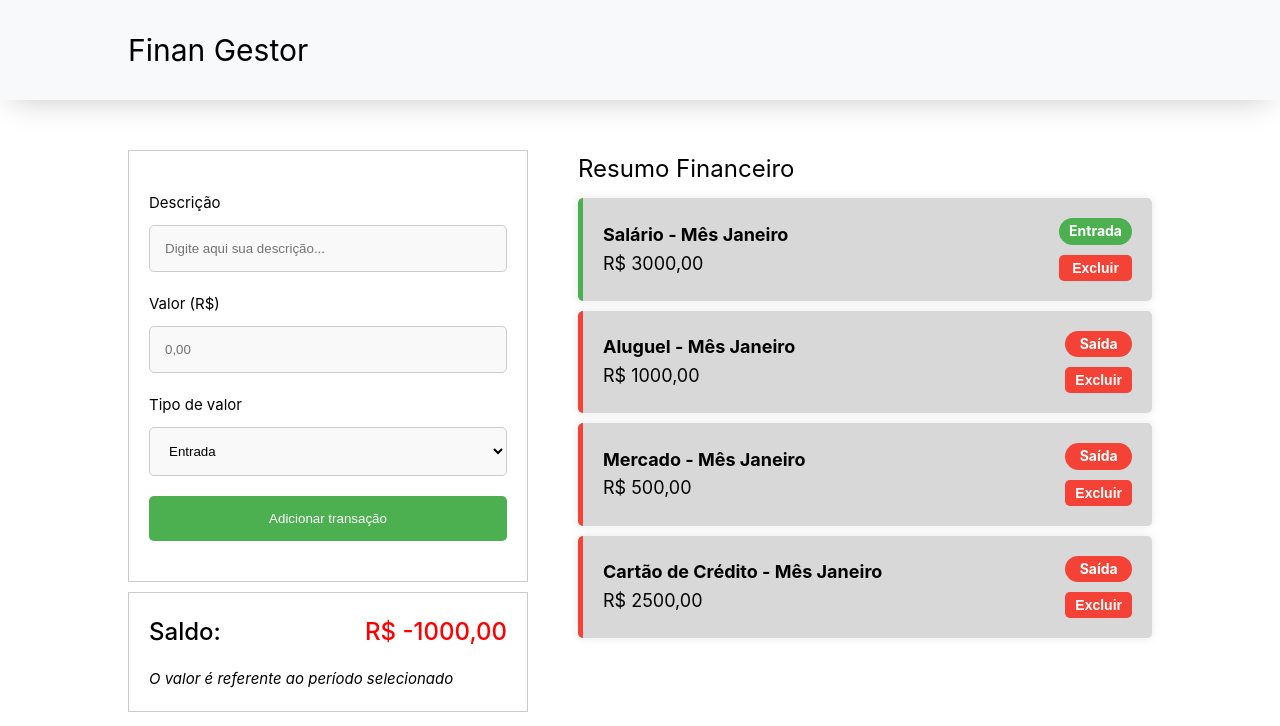
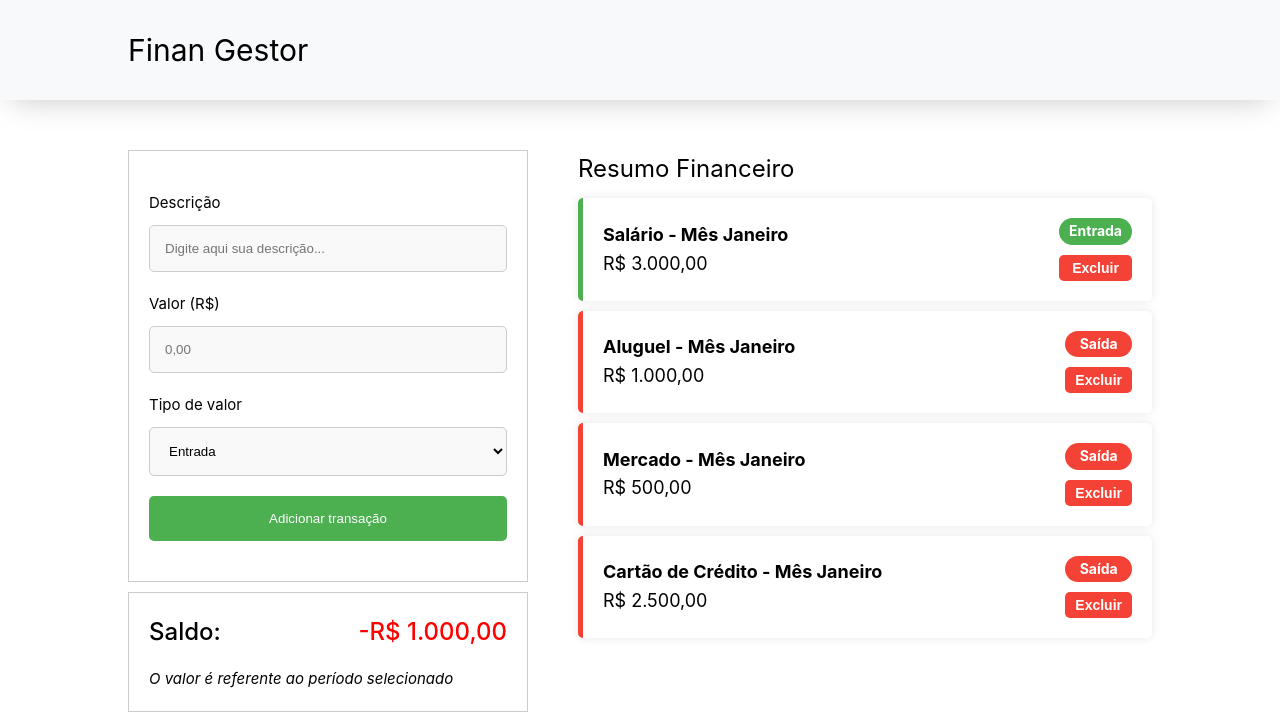
Before and after one commit to patrickcordeiro/finan-gestor, a Vue app: page / in a window 1280 px wide. Shown: the top 726 px of the page. Built offline with nearby package versions, Linux system fonts and the light colour scheme.

Commit message:
feat: add function formatCurrency

```diff
--- a/src/components/TotalBalanceComponent.vue
+++ b/src/components/TotalBalanceComponent.vue
@@ -2,7 +2,7 @@
   <div class="total-balance">
     <div class="balance">
       <h3>Saldo:</h3>
-      <span :style="{ color: balanceColor }">R$ {{ props.totalBalance }},00</span>
+      <span :style="{ color: balanceColor }">{{ currencyFormated }}</span>
     </div>
 
     <p>O valor é referente ao período selecionado</p>
@@ -10,6 +10,7 @@
 </template>
 
 <script setup lang="ts">
+import formatCurrency from '@/utils/formatCurrency'
 import { computed } from 'vue'
 
 const props = defineProps<{
@@ -18,6 +19,10 @@ const props = defineProps<{
 
 const balanceColor = computed(() => {
   return props.totalBalance >= 0 ? 'green' : 'red'
+})
+
+const currencyFormated = computed(() => {
+  return formatCurrency(props.totalBalance)
 })
 </script>
 
--- a/src/components/TransactionCard.vue
+++ b/src/components/TransactionCard.vue
@@ -4,7 +4,7 @@
       <h3 class="card-data-title">
         {{ props.transaction.description }} - Mês {{ props.transaction.month }}
       </h3>
-      <p class="card-data-value">R$ {{ props.transaction.value }},00</p>
+      <p class="card-data-value">{{ currencyFormated }}</p>
     </div>
 
     <div class="card-type">
@@ -15,6 +15,7 @@
 </template>
 
 <script setup lang="ts">
+import formatCurrency from '@/utils/formatCurrency'
 import { computed } from 'vue'
 
 const props = defineProps<{
@@ -31,6 +32,10 @@ const props = defineProps<{
 const cardColor = computed(() => {
   return props.transaction.type === 'Entrada' ? '#4caf50' : '#f44336'
 })
+
+const currencyFormated = computed(() => {
+  return formatCurrency(props.transaction.value)
+})
 </script>
 
 <style>
@@ -40,7 +45,8 @@ const cardColor = computed(() => {
   align-items: center;
   width: 100%;
   padding: 20px;
-  background-color: rgb(216, 216, 216);
+  cursor: pointer;
+  /* background-color: rgb(216, 216, 216); */
   border-radius: 5px;
   box-shadow: 0px 0px 10px rgba(0, 0, 0, 0.1);
 
@@ -85,4 +91,8 @@ const cardColor = computed(() => {
     }
   }
 }
+
+.card:hover {
+  background-color: rgba(0, 0, 0, 0.1);
+}
 </style>
--- /dev/null
+++ b/src/utils/formatCurrency.ts
@@ -0,0 +1,10 @@
+export default function formatCurrency(value: number) {
+  if (!value || isNaN(value)) {
+    return '0,00'
+  }
+
+  return new Intl.NumberFormat('pt-BR', {
+    style: 'currency',
+    currency: 'BRL',
+  }).format(value)
+}
```
